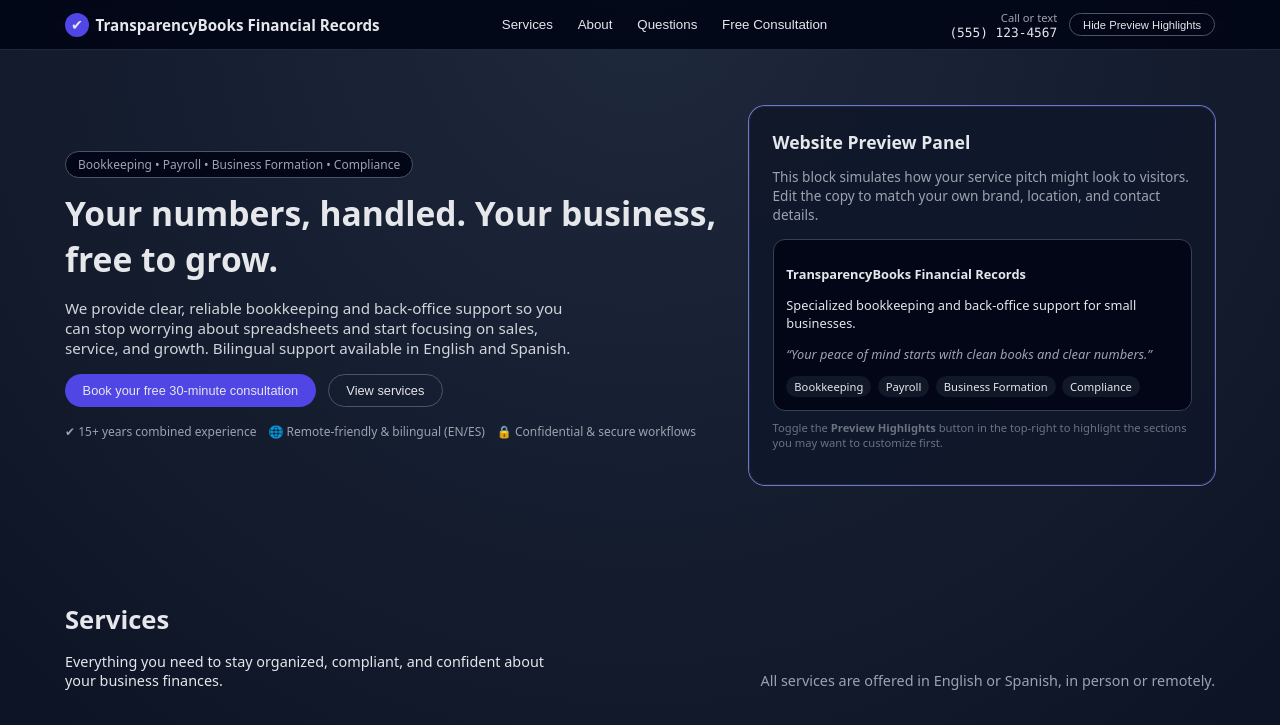
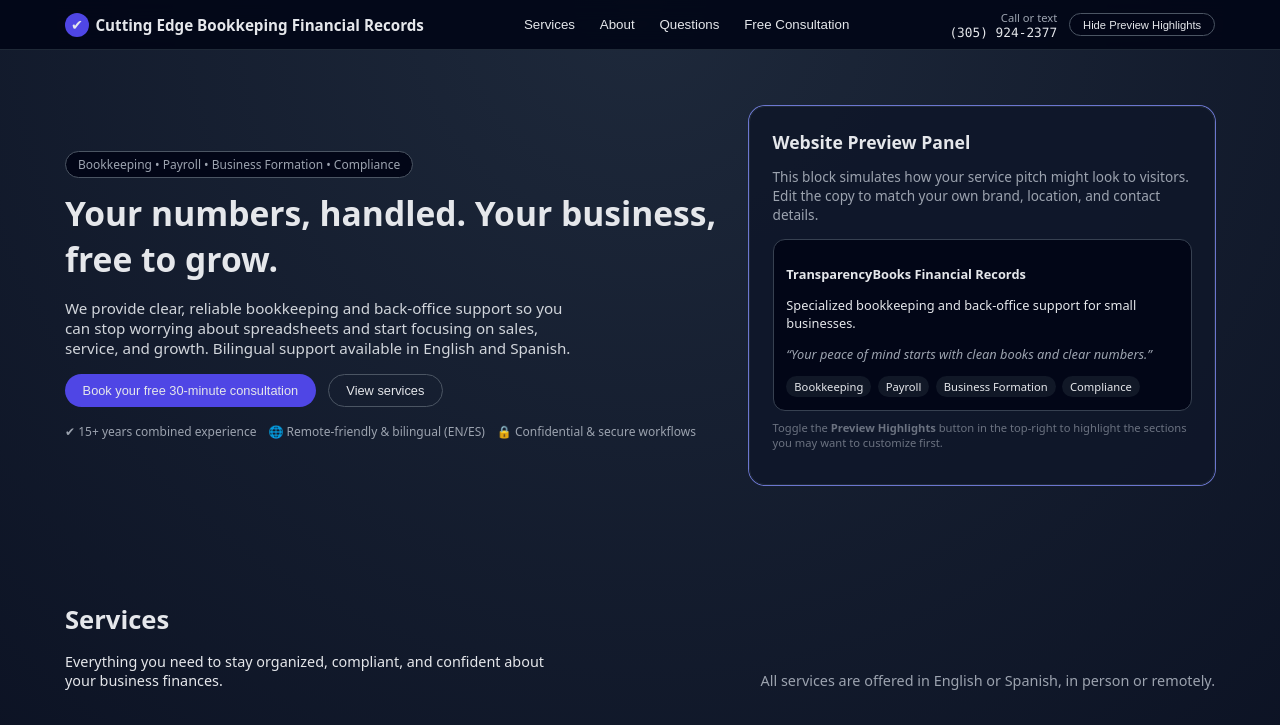
Before and after one commit to 1021114Carlos/morroco_biz_site, a plain HTML site: page index.html in a window 1280 px wide. Shown: the top 725 px of the page. Drawn offline with Linux system fonts and the light colour scheme.

Commit message:
Update index.html
change name of business. added number. removed preview window. inline column.

```diff
--- a/index.html
+++ b/index.html
@@ -2,7 +2,7 @@
 <html lang="en">
 <head>
   <meta charset="UTF-8" />
-  <title>TransparencyBooks Financial Records</title>
+  <title>Cutting Edge Bookeeping Financial Records</title>
   <meta name="viewport" content="width=device-width, initial-scale=1" />
   <style>
     :root {
@@ -516,7 +516,7 @@
       <div class="header-inner">
         <div class="brand" onclick="scrollToSection('hero')">
           <span class="brand-logo">✔</span>
-          <span class="brand-name">TransparencyBooks Financial Records</span>
+          <span class="brand-name">Cutting Edge Bookkeping Financial Records</span>
         </div>
         <nav class="nav">
           <button onclick="scrollToSection('services')">Services</button>
@@ -527,7 +527,7 @@
         <div class="header-right">
           <div class="contact">
             <span class="small-label">Call or text</span>
-            <span class="mono">(555) 123-4567</span>
+            <span class="mono">(305) 924-2377</span>
           </div>
           <button class="preview-toggle" onclick="togglePreview(this)">
             Hide Preview Highlights
```
